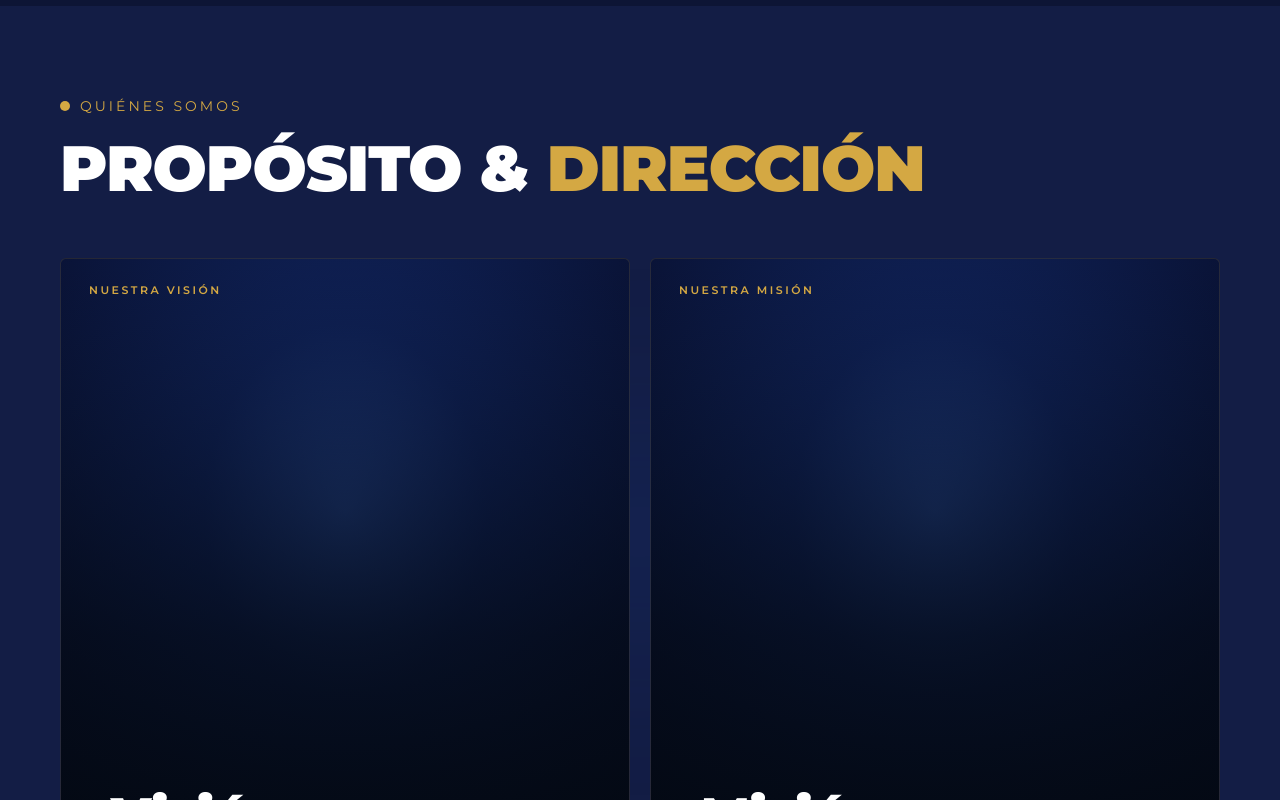
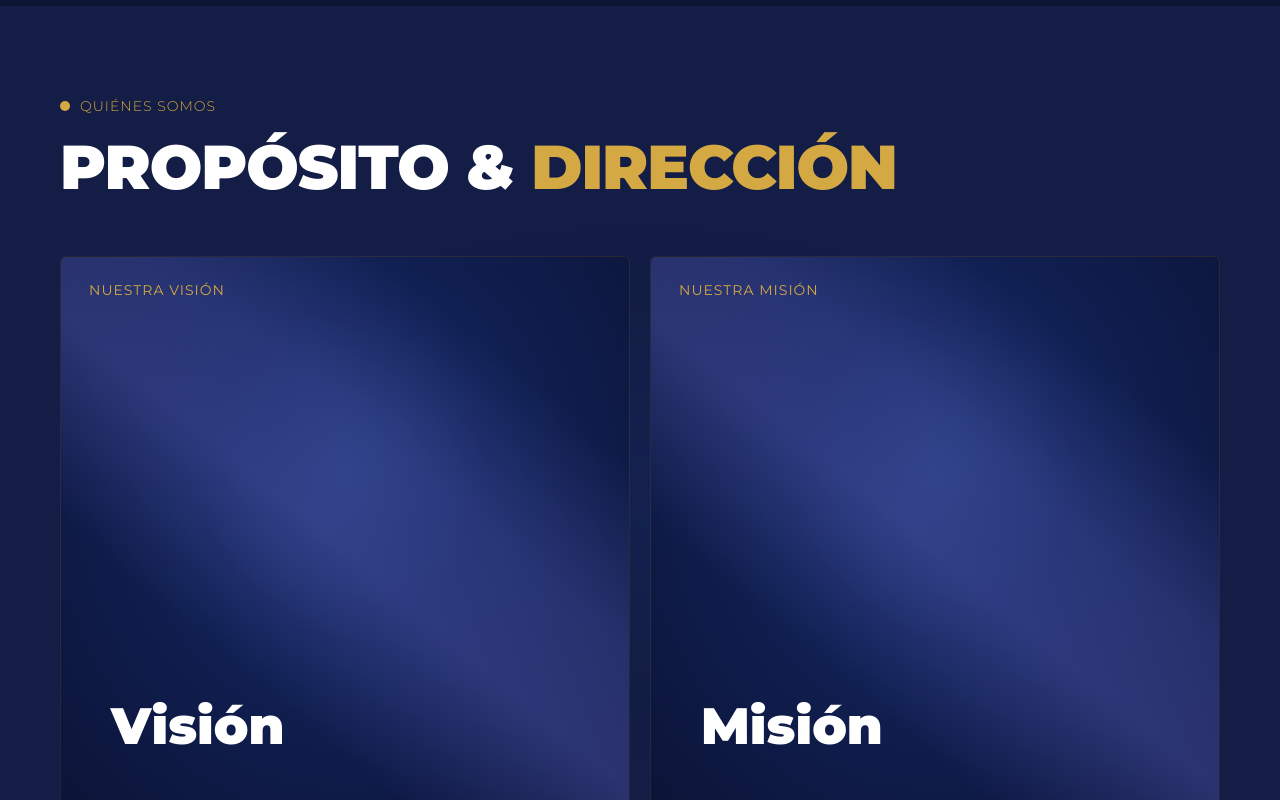
Before and after one commit to leaox77/asset-prime, a React (Create React App) app: page / in a window 1280 px wide. Shown: the part 3040-3840 px from the top of the page. Built offline with nearby package versions, Linux system fonts and the light colour scheme; a web font is replaced by a local one.

Commit message:
mision y vision

```diff
--- a/src/components/About.css
+++ b/src/components/About.css
@@ -24,7 +24,7 @@
 .about__container {
   position: relative;
   z-index: 1;
-  max-width: 1530px;
+  max-width: 1400px;
   margin: 0 auto;
   padding: 0 60px;
 }
@@ -40,8 +40,8 @@
   gap: 10px;
   margin-bottom: 20px;
   font-size: 14px;
-  font-weight: 400;
-  letter-spacing: 3px;
+  font-weight: 300;
+  letter-spacing: 1px;
   text-transform: uppercase;
   color: var(--gold);
 }
@@ -55,7 +55,7 @@
 }
 
 .about__title {
-  font-size: clamp(36px, 5vw, 70px);
+  font-size: clamp(36px, 5vw, 62px);
   font-weight: 900;
   line-height: 1.05;
   color: var(--white);
@@ -78,7 +78,7 @@
 /* ── SINGLE CARD ── */
 .about__card {
   position: relative;
-  height: 630px;
+  height: 550px;
   border-radius: 6px;
   overflow: hidden;
   cursor: pointer;
@@ -119,7 +119,7 @@
 }
 
 .about__card:hover .about__card-bg img {
-  transform: scale(1.04);
+  transform: scale(1);
 }
 
 /* Overlay base: gradiente oscuro de abajo hacia arriba */
@@ -129,10 +129,13 @@
   inset: 0;
   z-index: 1;
   background: linear-gradient(
-    to top,
-    rgba(3, 8, 16, 0.98) 0%,
-    rgba(3, 8, 16, 0.70) 40%,
-    rgba(3, 8, 16, 0.0)  100%
+    40deg,
+    rgba(27, 38, 92, 0.20)    0%,
+    rgba(27, 38, 92, 0.20)  28%,
+    rgba(66, 75, 154, 0.60) 48%,
+    rgba(65, 75, 154, 0.50) 62%,
+    rgba(27, 38, 92, 0.20)  80%,
+    rgba(27, 38, 92, 0.20)   100%
   );
   transition: background 0.4s ease;
 }
@@ -141,9 +144,9 @@
 .about__card:hover::before {
   background: linear-gradient(
     to top,
-    rgba(3, 8, 16, 0.97) 0%,
-    rgba(3, 8, 16, 0.65) 45%,
-    rgba(3, 8, 16, 0.15) 100%
+    rgba(27, 38, 92, 0.99) 10%,
+    rgba(27, 38, 92, 0.40) 30%,
+    rgba(27, 38, 92, 0.10) 100%
   );
 }
 
@@ -153,9 +156,9 @@
   top: 24px;
   left: 28px;
   z-index: 2;
-  font-size: 11px;
-  font-weight: 600;
-  letter-spacing: 2.5px;
+  font-size: 14px;
+  font-weight: 400;
+  letter-spacing: 1px;
   text-transform: uppercase;
   color: var(--gold);
 }
@@ -167,7 +170,7 @@
   left: 0;
   right: 0;
   z-index: 2;
-  padding: 32px 50px;
+  padding: 40px 50px;
 }
 
 /* Título grande ("Visión" / "Misión") */
@@ -177,7 +180,7 @@
   color: var(--white);
   margin-bottom: 0;
   line-height: 1;
-  transition: color 0.3s ease, transform 0.4s ease;
+  transition: color 0.3s ease, transform 0.8s ease;
   transform: translateY(0);
   display: block;
 }
@@ -196,7 +199,7 @@
   max-height: 0;
   overflow: hidden;
   opacity: 0;
-  transition: max-height 0.5s ease, opacity 0.4s ease 0.1s;
+  transition: max-height 1s ease, opacity 0.8s ease;
 }
 
 .about__card:hover .about__card-text {
--- a/src/components/About.js
+++ b/src/components/About.js
@@ -65,9 +65,10 @@ const About = () => {
             <div className="about__card-content">
               <h3 className="about__card-title">Visión</h3>
               <p className="about__card-text">
-                Ser la firma financiera líder en Latinoamérica, reconocida por transformar
-                el patrimonio de nuestros clientes a través de soluciones innovadoras,
-                transparentes y orientadas al crecimiento sostenible.
+                Ser la firma lider  de asesoramiento financiero y soluciones estrategicas en
+                Latinoamérica, reconocida por conectar finanzas, tecnologias y desarrollo
+                empresarial para transformar el crecimento economico de empresas y
+                ciudadanos con una vision moderna, sostenible e inclusiva.
               </p>
             </div>
           </div>
--- a/src/components/WhyUs.css
+++ b/src/components/WhyUs.css
@@ -1,7 +1,7 @@
 .whyus {
   position: relative;
   padding: 120px 0;
-  background: var(--blue-deep);
+  background: #0a1628;
   overflow: hidden;
 }
 
```
